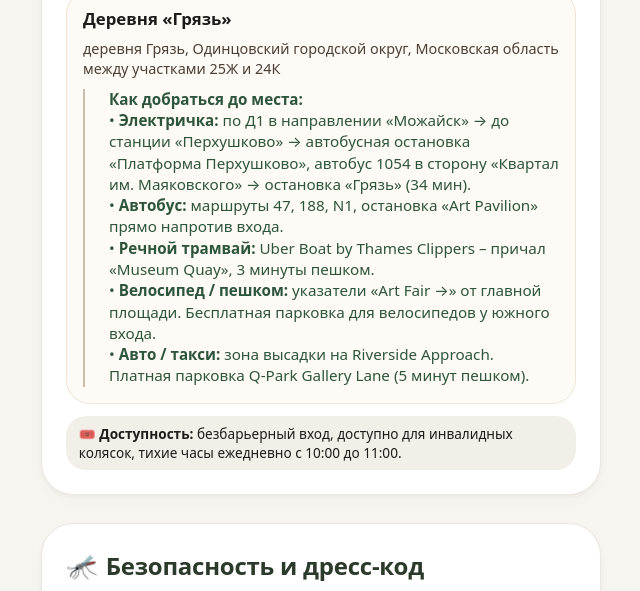
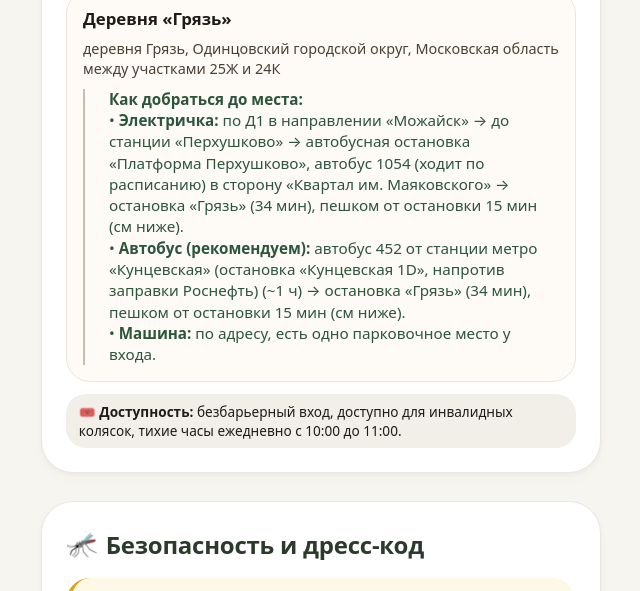
Before and after one commit to alexpleshkova/megalithic, a plain HTML site: page index.html in a window 1280 px wide. Shown: the part 191-782 px from the top of the page, without its empty margins (319-959 px from the left). Drawn offline with Linux system fonts and the light colour scheme.

Commit message:
Update index.html

```diff
--- a/index.html
+++ b/index.html
@@ -232,11 +232,9 @@
       </div>
       <div class="direction-text">
         <strong> Как добраться до места:</strong><br>
-        • <strong>Электричка:</strong> по Д1 в направлении «Можайск» → до станции «Перхушково»  → автобусная остановка «Платформа Перхушково», автобус 1054 в сторону «Квартал им. Маяковского» → остановка «Грязь» (34 мин).<br>
-        • <strong>Автобус:</strong> маршруты 47, 188, N1, остановка «Art Pavilion» прямо напротив входа.<br>
-        • <strong>Речной трамвай:</strong> Uber Boat by Thames Clippers – причал «Museum Quay», 3 минуты пешком.<br>
-        • <strong>Велосипед / пешком:</strong> указатели «Art Fair →» от главной площади. Бесплатная парковка для велосипедов у южного входа.<br>
-        • <strong>Авто / такси:</strong> зона высадки на Riverside Approach. Платная парковка Q-Park Gallery Lane (5 минут пешком).
+        • <strong>Электричка:</strong> по Д1 в направлении «Можайск» → до станции «Перхушково»  → автобусная остановка «Платформа Перхушково», автобус 1054 (ходит по расписанию) в сторону «Квартал им. Маяковского» → остановка «Грязь» (34 мин), пешком от остановки 15 мин (см ниже).<br>
+        • <strong>Автобус (рекомендуем):</strong> автобус 452 от станции метро «Кунцевская» (остановка «Кунцевская 1D», напротив заправки Роснефть) (~1 ч) → остановка «Грязь» (34 мин), пешком от остановки 15 мин (см ниже).<br>
+        • <strong>Машина:</strong> по адресу, есть одно парковочное место у входа.
       </div>
     </div>
     <div style="margin-top: 0.75rem; font-size: 0.85rem; background: #f2efe8; border-radius: 20px; padding: 0.5rem 0.8rem;">
```
